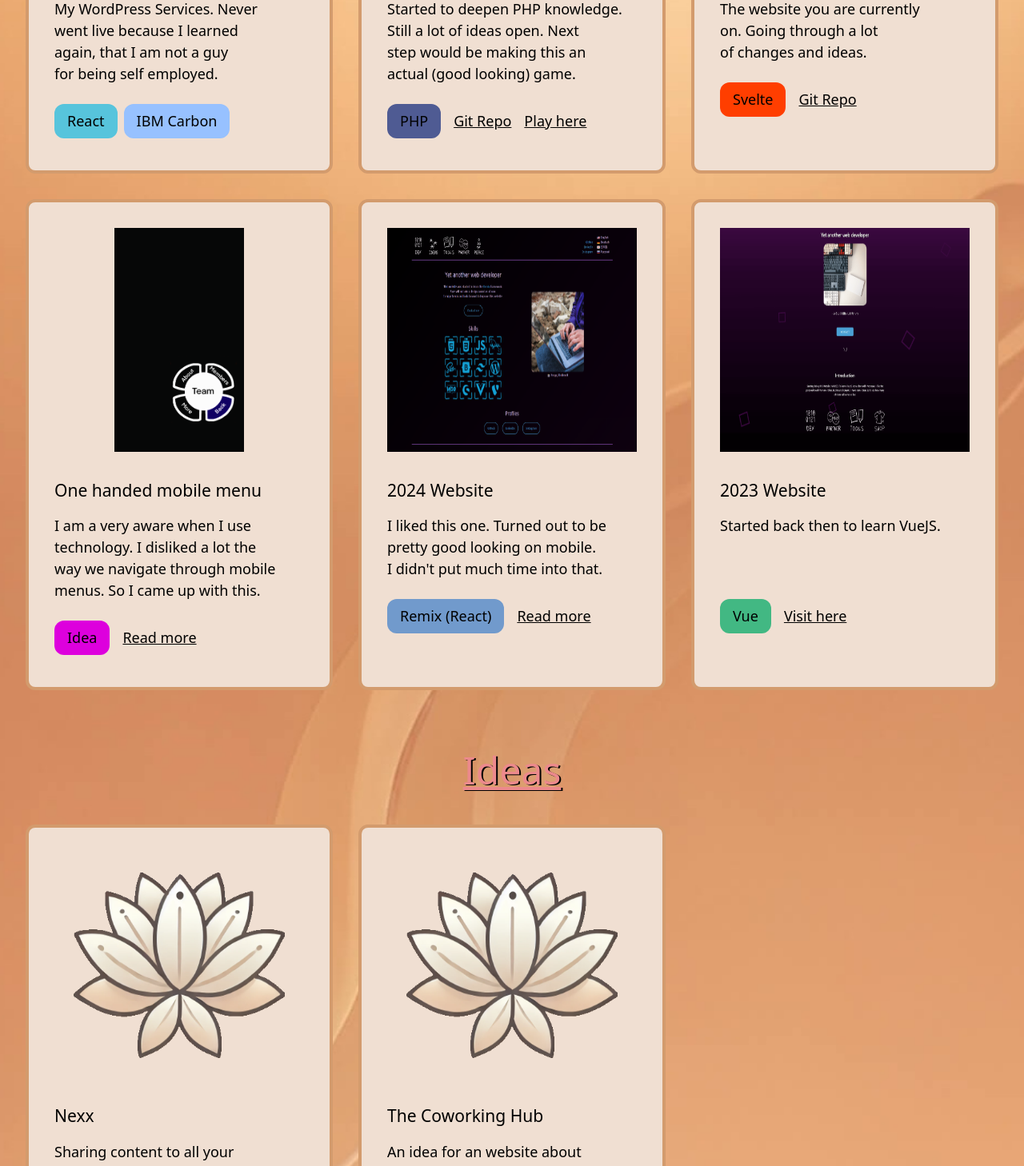
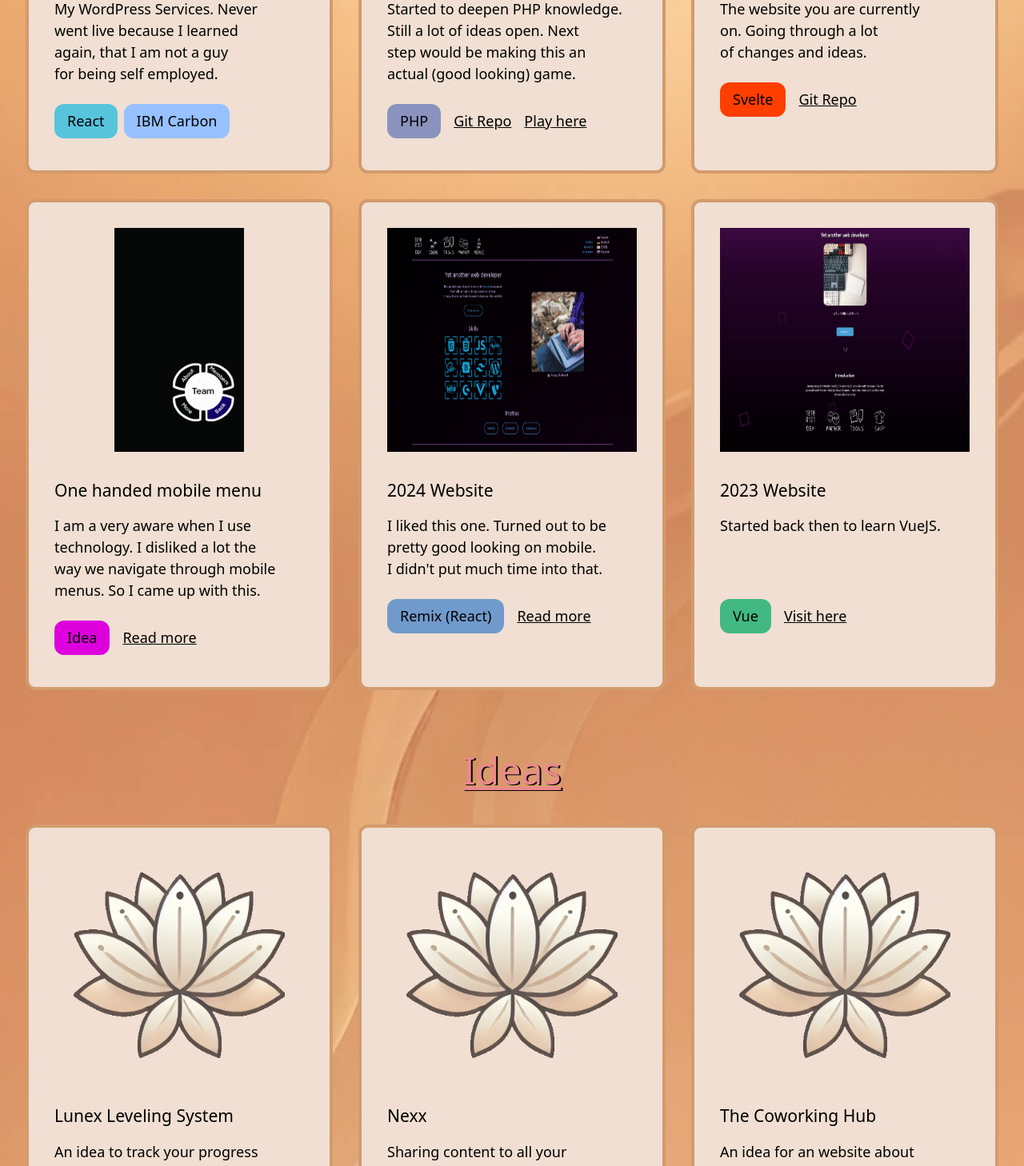
Before and after one commit to lilalunex/best-personal-website-on-the-internet, a SvelteKit app: page /projects in a window 1280 px wide. Shown: the part 740-2198 px from the top of the page at 80% size. Built offline with nearby package versions, Linux system fonts and the light colour scheme; no server answers.

Commit message:
Project: Lunex Leveling System

```diff
--- a/src/routes/projects/+page.svelte
+++ b/src/routes/projects/+page.svelte
@@ -17,7 +17,7 @@
 
 			<Project imgSrc="lotus.png" imgAlt="Casino Simulation" title="Casino Simulation"
 					 desc="Started to deepen PHP knowledge. Still a lot of ideas open. Next step would be making this an actual (good looking) game."
-					 i1="PHP" i1c="#4F5B93" linkTest="Play here"
+					 i1="PHP" i1c="#8993BE" linkTest="Play here"
 					 linkUrl="https://lilalunex.dev/casino-simulation/index.php"
 					 git="https://github.com/lilalunex/casino-simulation"
 			/>
@@ -53,6 +53,11 @@
 
 		<div class="pt-8 grid grid-cols-1 xl:grid-cols-3 gap-4 xl:gap-8">
 
+			<Project imgSrc="lotus.png" imgAlt="Project Placeholder" title="Lunex Leveling System"
+					 desc="An idea to track your progress what you want to learn or get done. Enjoying to do a Python project after the boot.dev course."
+					 i1="Python" i1c="#306998" git="https://github.com/lilalunex/lunex-leveling-system"
+			/>
+
 			<Project imgSrc="lotus.png" imgAlt="Project Placeholder" title="Nexx"
 					 desc="
 					 	Sharing content to all your friends / followers. Mainly as an exercise for me to create a fullstack app. But I do feel like there can something bigger to this.
```
